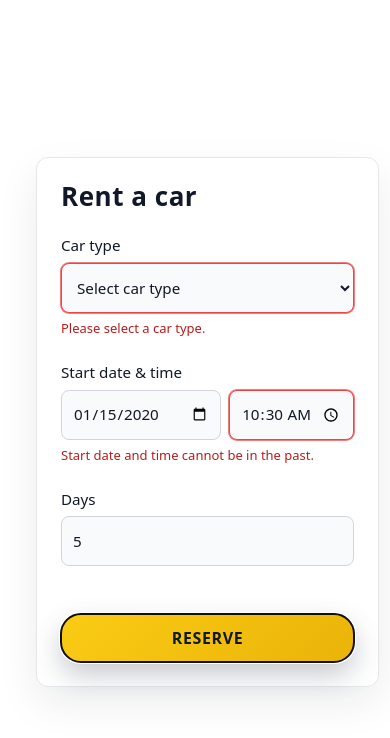
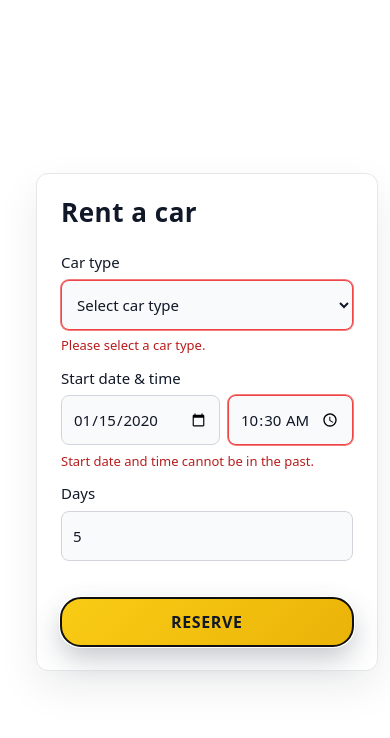
Before and after one commit to mreszkamreszka/car-rental-system, a React (Vite) app: page / in a window 390 px wide. Both pictures are taken after typing "2020-01-15", "10:30", "5" into the empty fields and a click on the button "RESERVE". Shown: the top 738 px of the page. Built offline with nearby package versions, Linux system fonts and the light colour scheme.

Commit message:
car rental system

```diff
--- a/package.json
+++ b/package.json
@@ -10,6 +10,7 @@
     "preview": "vite preview"
   },
   "dependencies": {
+    "classnames": "^2.5.1",
     "prettier": "^3.8.1",
     "react": "^19.2.4",
     "react-dom": "^19.2.4"
--- a/src/ui/ReservationForm.module.scss
+++ b/src/ui/ReservationForm.module.scss
@@ -1,20 +1,27 @@
 .container {
   max-width: 800px;
-  margin: 40px auto;
-  padding: 32px 40px;
+  margin: 24px 16px;
+  padding: 24px;
   border-radius: 12px;
   background-color: #ffffff;
   color: #111827;
   box-shadow: 0 16px 40px rgba(15, 23, 42, 0.08);
   border: 1px solid #e5e7eb;
   text-align: left;
+  @media (min-width: 600px) {
+    margin: 40px auto;
+    padding: 32px 40px;
+  }
 }
 
 .title {
   margin: 0 0 24px;
-  font-size: 29px;
   font-weight: 700;
   letter-spacing: 0.02em;
+  font-size: 26px;
+  @media (min-width: 600px) {
+    font-size: 29px;
+  }
 }
 
 .systemMessage {
@@ -37,25 +44,12 @@
   padding: 8px 10px;
 }
 
-.srOnly {
-  position: absolute;
-  width: 1px;
-  height: 1px;
-  padding: 0;
-  margin: -1px;
-  overflow: hidden;
-  clip: rect(0, 0, 0, 0);
-  white-space: nowrap;
-  border: 0;
-}
-
 .form {
   display: grid;
   grid-template-columns: 1fr;
-  gap: 16px 20px;
-
+  gap: 5px 20px;
   @media (min-width: 940px) {
-    grid-template-columns: repeat(4, minmax(0, auto));
+    grid-template-columns: repeat(4, minmax(150px, auto));
     align-items: center;
   }
 }
@@ -64,7 +58,7 @@
   display: flex;
   flex-direction: column;
   gap: 6px;
-  font-size: 0.95rem;
+  font-size: 15px;
   position: relative;
   padding-bottom: 32px;
 }
@@ -72,10 +66,9 @@
 .dateTimeRow {
   display: flex;
   gap: 8px;
-}
-
-.dateTimeRow .input {
-  flex: 1;
+  .input {
+    flex: 1;
+  }
 }
 
 .label {
@@ -115,6 +108,9 @@
   margin: 0;
   font-size: 13px;
   color: #b91c1c;
+  span {
+    display: block;
+  }
 }
 
 .submitButton {
@@ -143,14 +139,3 @@
     box-shadow: 0 8px 18px rgba(55, 65, 81, 0.35);
   }
 }
-
-@media (max-width: 600px) {
-  .container {
-    margin: 24px 16px;
-    padding: 24px;
-  }
-
-  .title {
-    font-size: 26px;
-  }
-}
--- a/src/ui/ReservationForm.tsx
+++ b/src/ui/ReservationForm.tsx
@@ -1,12 +1,8 @@
 import { useState } from 'react';
 import type React from 'react';
-import {
-  CarType,
-  defaultCarRentalSystem,
-  type ReservationRequest,
-} from '../domain';
+import { CarType, defaultCarRentalSystem, type ReservationRequest } from '../domain';
 import styles from './ReservationForm.module.scss';
-
+import classNames from 'classnames';
 type Errors = {
     carType?: string;
     startDate?: string;
@@ -21,6 +17,15 @@ export function ReservationForm() {
     const [days, setDays] = useState('');
     const [errors, setErrors] = useState<Errors>({});
     const [systemMessage, setSystemMessage] = useState<string | null>(null);
+
+    const today = new Date().toISOString().slice(0, 10);
+    const now = new Date();
+    const minTime =
+        startDate === today
+            ? `${String(now.getHours()).padStart(2, '0')}:${String(now.getMinutes()).padStart(2, '0')}`
+            : undefined;
+
+    const carTypeOptions = Object.entries(CarType) as Array<[string, CarType]>;
 
     const handleSubmit: React.SubmitEventHandler<HTMLFormElement> = (event) => {
         event.preventDefault();
@@ -42,6 +47,8 @@ export function ReservationForm() {
         const daysNumber = Number(days);
         if (!days || Number.isNaN(daysNumber) || daysNumber < 1) {
             nextErrors.days = 'Number of days must be at least 1.';
+        } else if (daysNumber > 100) {
+            nextErrors.days = 'Number of days cannot exceed 100.';
         }
 
         // Validate that selected start date & time is not in the past
@@ -78,8 +85,12 @@ export function ReservationForm() {
         }
 
         console.log('Reservation created:', reservation);
+        const startTimeStr = reservation.startDate.toLocaleTimeString([], {
+            hour: '2-digit',
+            minute: '2-digit',
+        });
         setSystemMessage(
-      `Reserved ${reservation.car.type} (${reservation.car.id}) from ${reservation.startDate.toDateString()} for ${reservation.days} day(s).`,
+            `Reserved ${reservation.car.type} (${reservation.car.id}) from ${reservation.startDate.toDateString()} at ${startTimeStr} for ${reservation.days} day(s).`
         );
     };
 
@@ -88,11 +99,10 @@ export function ReservationForm() {
             <h1 className={styles.title}>Rent a car</h1>
             {systemMessage ? (
                 <p
-          className={
-            systemMessage.startsWith('No cars')
-              ? styles.systemMessageError
-              : styles.systemMessage
-          }
+                    className={classNames({
+                        [styles.systemMessageError]: systemMessage.startsWith('No cars'),
+                        [styles.systemMessage]: !systemMessage.startsWith('No cars'),
+                    })}
                     aria-live="polite"
                 >
                     {systemMessage}
@@ -103,7 +113,9 @@ export function ReservationForm() {
                     <span className={styles.label}>Car type</span>
                     <select
                         id="carType"
-            className={`${styles.select} ${errors.carType ? styles.inputError : ''}`}
+                        className={classNames(styles.select, {
+                            [styles.inputError]: errors.carType,
+                        })}
                         value={carType}
                         onChange={(event) => setCarType(event.target.value as CarType | '')}
                         required
@@ -112,9 +124,11 @@ export function ReservationForm() {
                         aria-describedby={errors.carType ? 'carType-error' : undefined}
                     >
                         <option value="">Select car type</option>
-            <option value={CarType.Sedan}>Sedan</option>
-            <option value={CarType.SUV}>SUV</option>
-            <option value={CarType.Van}>Van</option>
+                        {carTypeOptions.map(([label, value]) => (
+                            <option key={value} value={value}>
+                                {label}
+                            </option>
+                        ))}
                     </select>
                     {errors.carType ? (
                         <p id="carType-error" className={styles.error} aria-live="polite">
@@ -129,7 +143,10 @@ export function ReservationForm() {
                         <input
                             id="startDate"
                             type="date"
-              className={`${styles.input} ${errors.startDate ? styles.inputError : ''}`}
+                            min={today}
+                            className={classNames(styles.input, {
+                                [styles.inputError]: errors.startDate,
+                            })}
                             value={startDate}
                             onChange={(event) => setStartDate(event.target.value)}
                             required
@@ -140,7 +157,10 @@ export function ReservationForm() {
                         <input
                             id="startTime"
                             type="time"
-              className={`${styles.input} ${errors.startTime ? styles.inputError : ''}`}
+                            min={minTime}
+                            className={classNames(styles.input, {
+                                [styles.inputError]: errors.startTime,
+                            })}
                             value={startTime}
                             onChange={(event) => setStartTime(event.target.value)}
                             required
@@ -149,14 +169,14 @@ export function ReservationForm() {
                             aria-describedby={errors.startTime ? 'startTime-error' : undefined}
                         />
                     </div>
-          {errors.startDate ? (
-            <p id="startDate-error" className={styles.error} aria-live="polite">
-              {errors.startDate}
-            </p>
-          ) : null}
-          {errors.startTime ? (
-            <p id="startTime-error" className={styles.error} aria-live="polite">
-              {errors.startTime}
+                    {errors.startDate || errors.startTime ? (
+                        <p
+                            id="startDate-startTime-error"
+                            className={styles.error}
+                            aria-live="polite"
+                        >
+                            {errors.startDate && <span>{errors.startDate}</span>}
+                            {errors.startTime && <span>{errors.startTime}</span>}
                         </p>
                     ) : null}
                 </label>
@@ -167,7 +187,10 @@ export function ReservationForm() {
                         id="days"
                         type="number"
                         min="1"
-            className={`${styles.input} ${errors.days ? styles.inputError : ''}`}
+                        max="100"
+                        className={classNames(styles.input, {
+                            [styles.inputError]: errors.days,
+                        })}
                         value={days}
                         onChange={(event) => setDays(event.target.value)}
                         required
```
Also changed, not shown: 2 other files (tests, documents, lock files or other folders). Lines whose indentation alone changed are shown as unchanged.
